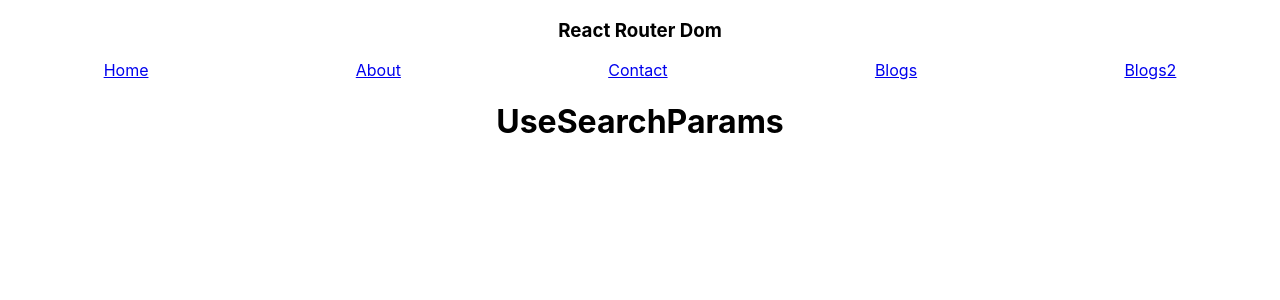
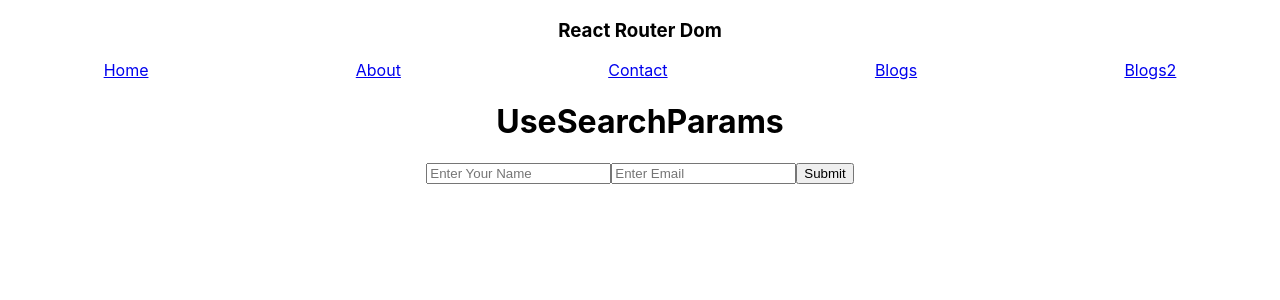
Before and after one commit to ARaihan66/React_Router, a React (Create React App) app: page /usesearch in a window 1280 px wide. Shown: the top 300 px of the page. Built offline with nearby package versions, Linux system fonts and the light colour scheme; the HTML template or start-up script is replaced by a standard one.

Commit message:
Add advance useSearchParams  routing

```diff
--- a/src/Pages/UseSearchParamsPage.js
+++ b/src/Pages/UseSearchParamsPage.js
@@ -1,12 +1,34 @@
 import { useSearchParams } from 'react-router-dom'
+import { useState } from 'react';
 
 const UseSearchParamsPage = () => {
     const [searchParams, setSearchParams] = useSearchParams();
+    const [user, setUser] = useState({ name: '', email: '' });
+
+    const { name, email } = user;
+
+    const handleChange = (event) => {
+        setUser({ ...user, [event.target.name]: event.target.value })
+    }
+
+    const handleSubmit = (event) => {
+        event.preventDefault();
+        setSearchParams({
+            name: name,
+            email: email
+        })
+    }
+
     return (
         <div>
             <h1>UseSearchParams</h1>
-            <h4>{searchParams.get('name')}</h4>
-            <h4>{searchParams.get('age')}</h4>
+            <form onSubmit={handleSubmit}>
+                <input type='text' placeholder='Enter Your Name' name='name' value={name} onChange={handleChange} />
+                <input type='email' placeholder='Enter Email' name='email' value={email} onChange={handleChange} />
+                <button type='submit'>Submit</button>
+            </form>
+            <h4>{searchParams.get({ name })}</h4>
+            <h4>{searchParams.get({ email })}</h4>
         </div>
     )
 }
```
